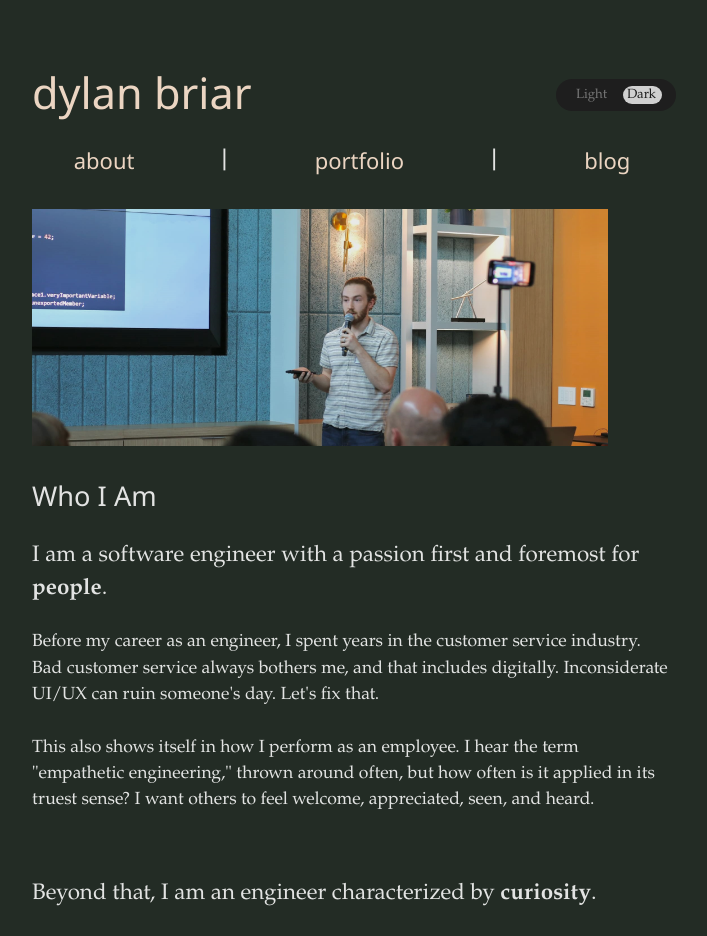
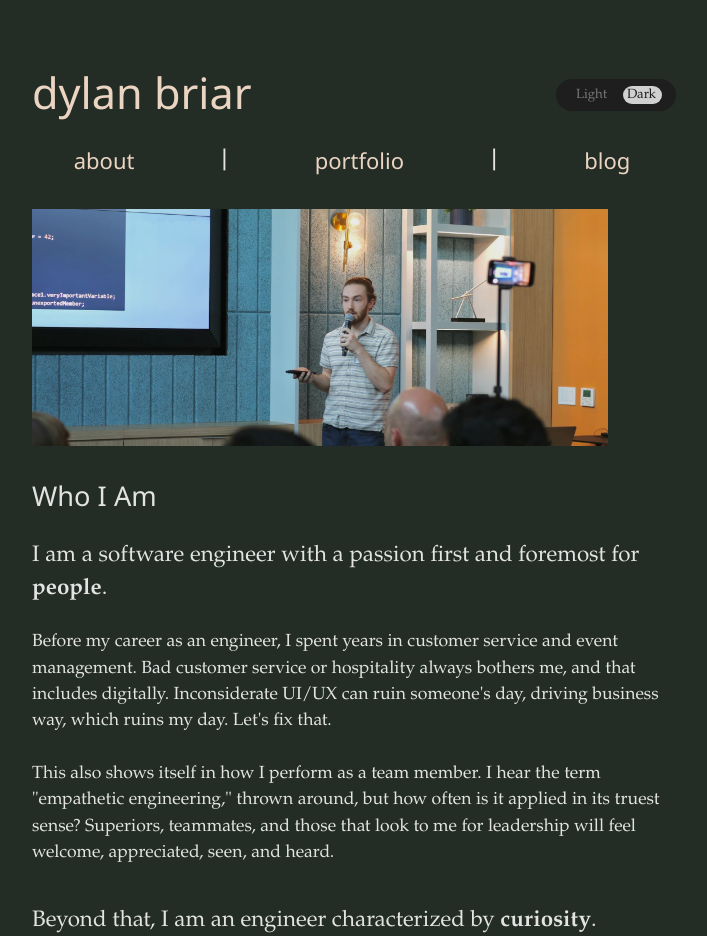
Before and after one commit to dylanbriar/Briar, a Vue app: page /about in a window 1280 px wide. Shown: the top 936 px of the page, without its empty margins (288-995 px from the left). Built offline with nearby package versions, Linux system fonts and the light colour scheme.

Commit message:
edited AboutMe paragraph

```diff
--- a/src/components/AboutMe.vue
+++ b/src/components/AboutMe.vue
@@ -7,14 +7,13 @@
     <img src="../../assets/cfPres.jpg" id="pres1">
     <h2>Who I Am</h2>
     <h3>I am a software engineer with a passion first and foremost for <b>people</b>.</h3>
-      <p>Before my career as an engineer, I spent years in the customer service industry. Bad customer service always bothers me, and that includes digitally. Inconsiderate UI/UX can ruin someone's day. Let's fix that.
-      <br><br> This also shows itself in how I perform as an employee. I hear the term "empathetic engineering," thrown around often, but how often is it applied in its truest sense? I want others to feel welcome,
-      appreciated, seen, and heard.<br> </p>
-      <br>
-    <h3>Beyond that, I am an engineer characterized by <b>curiosity</b>.</h3>
+      <p>Before my career as an engineer, I spent years in customer service and event management. Bad customer service or hospitality always bothers me, and that includes digitally. Inconsiderate UI/UX can ruin someone's day, driving business way, which ruins my day. Let's fix that.
+      <br><br> This also shows itself in how I perform as a team member. I hear the term "empathetic engineering," thrown around, but how often is it applied in its truest sense? Superiors, teammates, and those that look to me for leadership will feel welcome,
+      appreciated, seen, and heard.</p>
+    <h3 style="margin-top: 6%;">Beyond that, I am an engineer characterized by <b>curiosity</b>.</h3>
       <p>I am not satisfied with the surface level. <br><br>
         I don't use React because it's popular, or because it's what I was taught (actually I'm not even a big fan of React, but that's for another time). It is a tool, and I use it only when I have a problem that it solves.<br><br>
-        Engineering seems to be facing a crisis in which novice engineers are often abandoning fundamentals, reaching for a framework because "that's just what you do." While I love using them, I'm not satisfied with just knowing frameworks, or even languages; I want to know why they work. <br><br>
+        It seems that AI has encouraged some engineers to abandon fundamentals, reaching for a framework because "that's just what you do." While I love using them, I'm not satisfied with just knowing frameworks, or even languages; I want to know why they work. <br><br>
         I don't want to stop at "under the hood," I want to dive down into the pistons of the engine.
       </p><br>
   </div>
```
